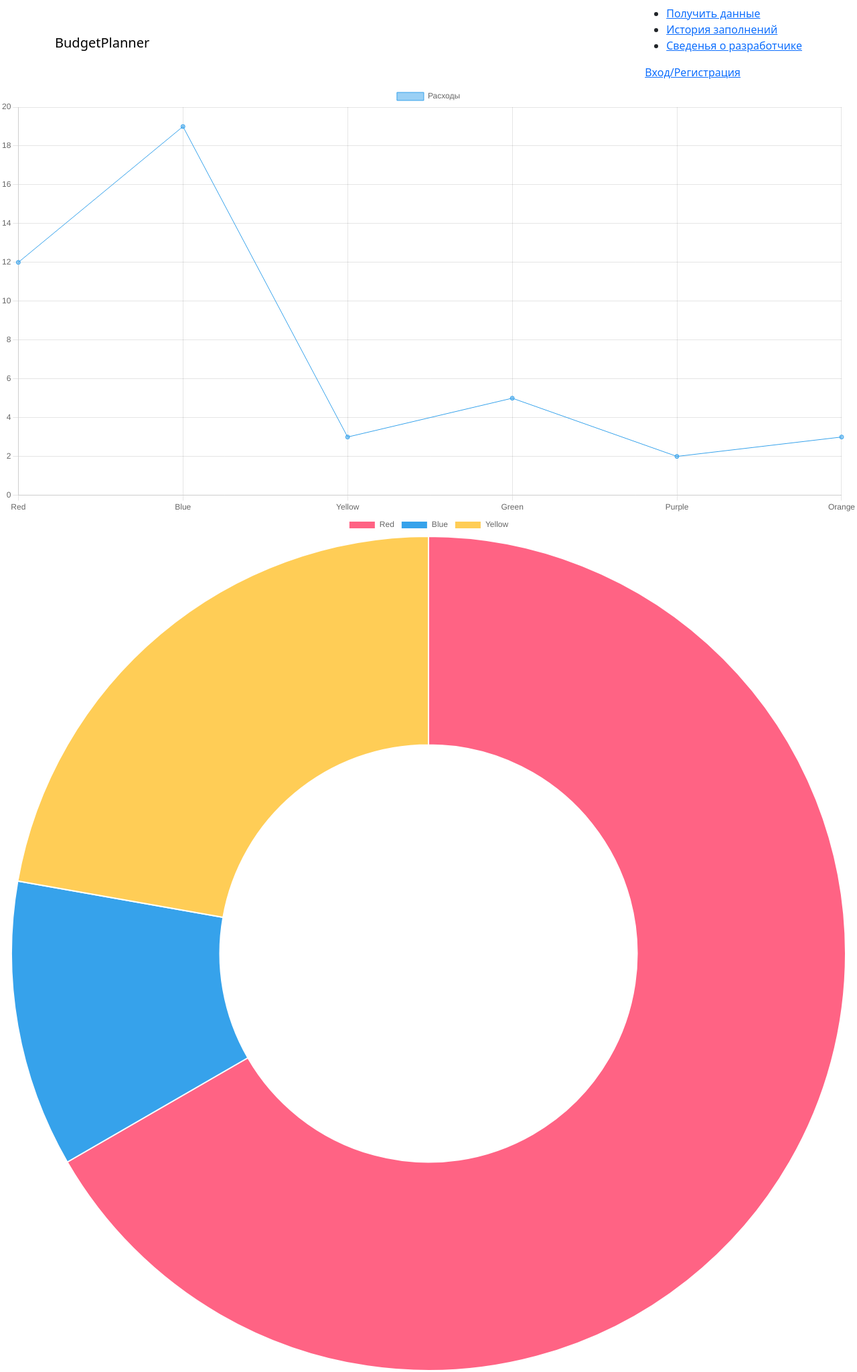
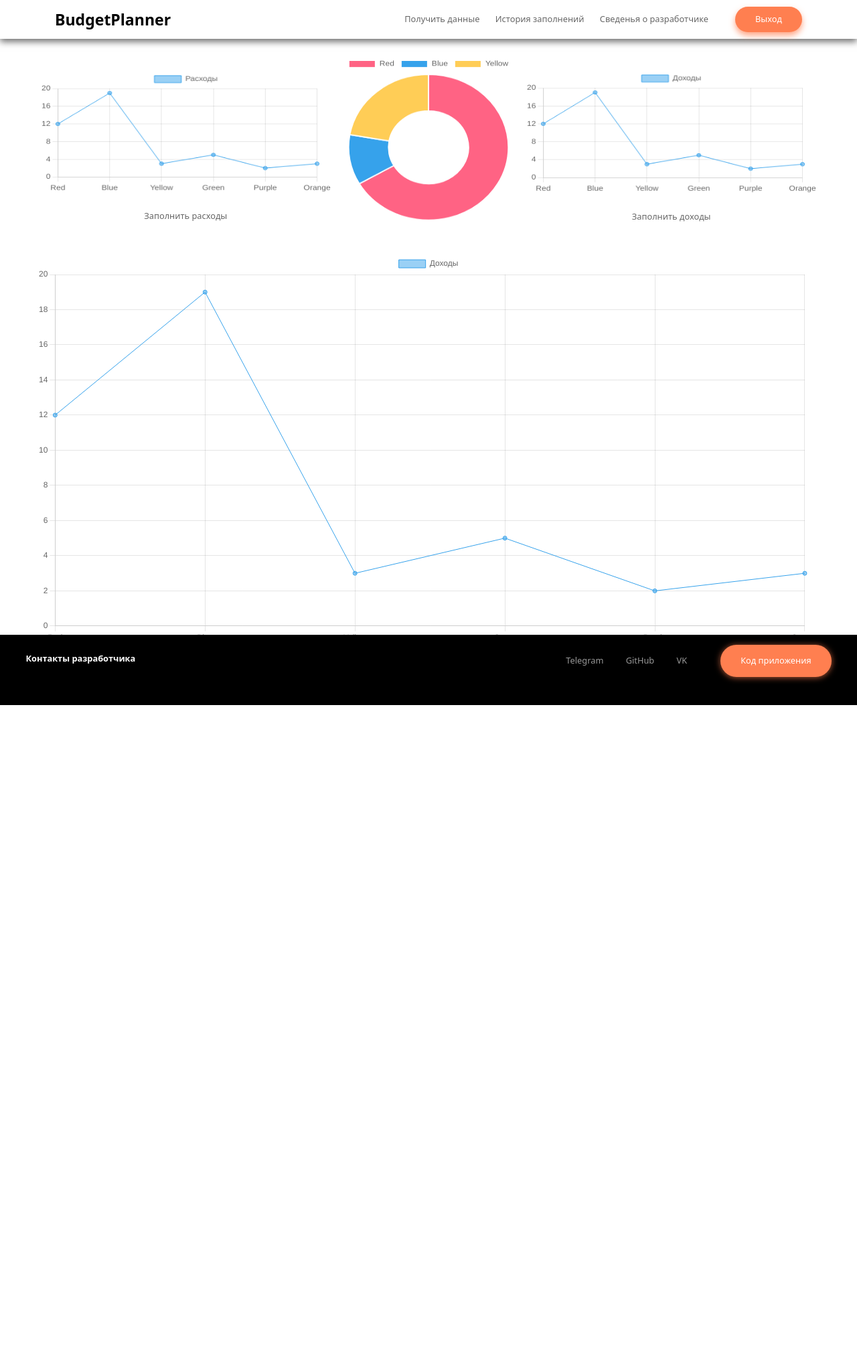
Before and after one commit to EgorAndrik/BudgetPlanner_WebApplication, a Flask app: template templates/userPage.html in a window 1280 px wide. Shown: the top 2049 px of the page at 67% size. After the commit the page ends 1053 px from the top, so only its background shows below. Run offline with Flask 3, Linux system fonts and the light colour scheme; the template is opened without the code that fills it, so the values that code supplies are empty.

Commit message:
update drafts for user page and add normal dir

```diff
--- a/server.py
+++ b/server.py
@@ -43,5 +43,10 @@ def registr():
     return [userName, password, dateBorn]
 
 
+@application.route('/userPageTest')
+def user():
+    return render_template('userPage.html', chart_data=['Red', 'Blue', 'Yellow', 'Green', 'Purple', 'Orange'])
+
+
 if __name__ == '__main__':
     application.run(debug=True)
--- /dev/null
+++ b/static/styles/user.css
@@ -0,0 +1,220 @@
+html {
+	width: 100%;
+	height: 100%;
+}
+body {
+	position: relative;
+	font-family: 'Noto Sans', sans-serif;
+	font-size: 1vw;
+	line-height: 1.4;
+	color: #000;
+	min-width: 100%;
+	min-height: 100%;
+	overflow-x: hidden;
+	height: auto;
+}
+h1 {
+	font-weight: 550;
+	font-size: 2vw;
+}
+h2 {
+	font-weight: 800;
+	font-size: 2vw;
+}
+h3 {
+	font-weight: 550;
+	font-size: 2vw;
+}
+h4 {
+    font-size: 1vw;
+}
+a {
+    font-size: 1vw;
+}
+h5 {
+    font-weight: 550;
+    font-size: 1vw;
+}
+
+
+.navbar {
+	width: 100%;
+	height: 10%;
+	box-shadow: 0 4px 10px rgba(0, 0, 0, .6);
+}
+.navbar .container {
+	height: inherit;
+	display: flex;
+	justify-content: space-between;
+	align-items: center;
+	margin: auto;
+}
+.navbar-menu {
+	list-style-type: none;
+	padding-left: 0;
+	margin-bottom: 0;
+}
+.navbar-menu li {
+	display: inline-block;
+}
+.navbar-menu li a {
+	display: inline-block;
+	color: #000;
+	opacity: 0.6;
+	text-decoration: none;
+	padding: 10px;
+	transition: all 0.4s ease-in-out;
+}
+.navbar-menu li a:hover {
+	opacity: 1;
+	color: white;
+	height: auto;
+	width: auto;
+	background-color: #000;
+	border-radius: 100px;
+	transform: scale(1.05);
+}
+.navbar-wrap {
+	display: flex;
+	flex-flow: row nowrap;
+	align-items: center;
+}
+.Registr_LogIn {
+	margin-left: 30px;
+	padding: 10px 30px;
+	text-decoration: none;
+	background-color: coral;
+	border-radius: 100px;
+	color: white;
+	box-shadow: 0 5px 10px rgba(255, 127, 80, 0.7);
+	transition: all 0.4s ease-in-out;
+}
+.Registr_LogIn:hover {
+	transform: scale(1.1);
+	box-shadow: 0 9px 19px rgba(255, 127, 80, 0.9);
+}
+.navbar-brand {
+	font-weight: 800;
+	font-size: 1.8vw;
+	text-decoration: none;
+	transition: all 0.4s ease-in-out;
+}
+.navbar-brand:hover {
+	color: coral;
+	transform: scale(1.2);
+}
+
+
+main {
+    padding-top: 1.5%;
+	padding-bottom: 7%;
+	width: 100%;
+	height: 80%;
+    display: flex;
+    justify-content: center;
+	text-align: center;
+}
+.user-box {
+    margin: auto;
+}
+.user-box .user-graphs{
+	height: 80%;
+	width: 100%;
+	display: flex;
+    flex-direction: row;
+    justify-content: flex-start;
+	align-items: center;
+	margin: auto;
+	padding-bottom: 20px;
+}
+.user-box .user-graphs div {
+	padding: 4px;
+}
+.user-box .user-graphs div canvas{
+	padding-bottom: 25px;
+}
+.user-box .user-predictions{
+    height: 20%;
+    width: 100%;
+}
+.user-box-button{
+	color: #000;
+	opacity: 0.6;
+	text-decoration: none;
+	padding: 5px;
+	transition: all 0.4s ease-in-out;
+}
+.user-box-button:hover {
+	opacity: 1;
+	color: white;
+	height: auto;
+	width: auto;
+	background-color: #000;
+	border-radius: 100px;
+	transform: scale(1.05);
+}
+
+
+.footerbar {
+	background-color: #000;
+	color: white;
+	padding: 3%;
+    position: absolute;
+    flex: 0 0 auto;
+    bottom: 0;
+    left: 0;
+    height: auto;
+    width: 100%;
+	height: 10%;
+}
+.footerbar .footerbar-container {
+	height: inherit;
+	display: flex;
+	justify-content: space-between;
+	align-items: center;
+	margin: auto;
+}
+.footerbar-contacts-filling{
+	list-style-type: none;
+	padding-left: 0;
+	margin-bottom: 0;
+}
+.footerbar-contacts-filling li {
+	display: inline-block;
+}
+.footerbar-contacts-filling li a {
+	display: inline-block;
+	color: white;
+	opacity: 0.6;
+	text-decoration: none;
+	padding: 15px;
+	transition: all 0.4s ease-in-out;
+}
+.footerbar-contacts-filling li a:hover {
+	opacity: 1;
+	color: black;
+	height: auto;
+	width: auto;
+	background-color: white;
+	border-radius: 100px;
+	transform: scale(1.05);
+}
+.footerbar-wrap {
+	display: flex;
+	flex-flow: row nowrap;
+	align-items: center;
+}
+.OpenSourse {
+	margin-left: 35px;
+	padding: 15px 30px;
+	text-decoration: none;
+	background-color: coral;
+	border-radius: 100px;
+	color: white;
+	box-shadow: 0 1px 10px rgba(255, 127, 80, 0.7);
+	transition: all 0.4s ease-in-out;
+}
+.OpenSourse:hover {
+	transform: scale(1.1);
+	box-shadow: 0 5px 19px rgba(255, 127, 80, 0.9);
+}
--- a/templates/userPage.html
+++ b/templates/userPage.html
@@ -12,7 +12,7 @@
 		<link rel="stylesheet" href="/static/styles/user.css">
 	</head>
 
-	<body>
+		<body>
 		<nav class="navbar">
 			<div class="container">
 				<a href="#" class="navbar-brand">BudgetPlanner</a>
@@ -22,7 +22,7 @@
 						<li><a href="#">История заполнений</a></li>
 						<li><a href="#footerbar">Сведенья о разработчике</a></li>
 					</ul>
-					<a href="#" class="Registr_LogIn">Вход/Регистрация</a>
+					<a href="#" class="Registr_LogIn">Выход</a>
 				</div>
 			</div>
 		</nav>
@@ -32,9 +32,15 @@
 
 			<div class="user-box">
 				<div class="user-graphs">
-					<div><canvas id="expenses"></canvas></div>
-					<div><canvas id="ratio"></canvas></div>
-					<div><canvas id="income"></canvas></div>
+					<div style="width: 38%; height: 100%;">
+						<canvas style="width: 100%; height: 100%;" id="expenses"></canvas>
+						<a href="#" class="user-box-button">Заполнить расходы</a>
+					</div>
+					<div style="width: 24%; height: 100%;"><canvas style="width: 100%; height: 100%;" id="ratio"></canvas></div>
+					<div style="width: 38%; height: 100%;">
+						<canvas style="width: 100%; height: 100%;" id="income"></canvas>
+						<a href="#" class="user-box-button">Заполнить доходы</a>
+					</div>
 				</div>
 
 				<div class="user-predictions">
```
Also changed, not shown: static/styles/style_Registr_LogIn.css (added, +235 -0 lines), static/styles/styles.css (added, +241 -0 lines), static/images/background.png (added), static/images/graphsIcon.png (added), static/images/mlIcon.jpg (added), static/images/moneybag.png (added).
